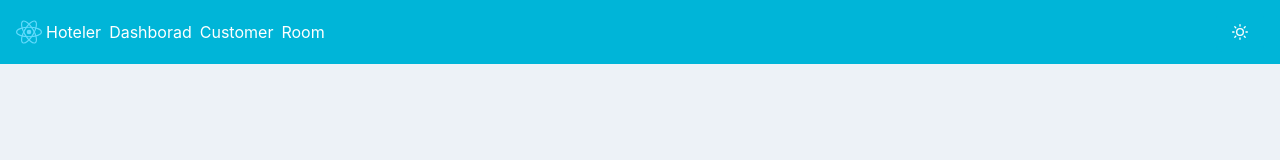
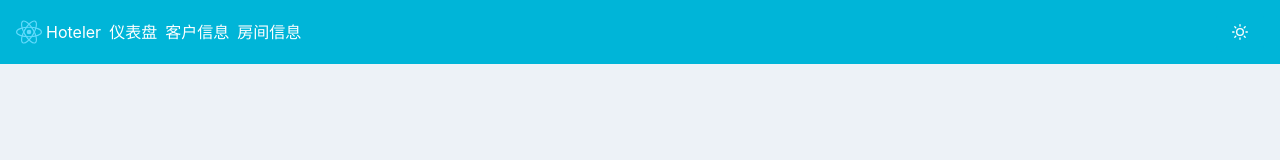
Before and after one commit to damingerdai/hoteler-web-react, a React (Create React App) app: page / in a window 1280 px wide. Shown: the top 160 px of the page. Built offline with nearby package versions, Linux system fonts and the light colour scheme.

Commit message:
refactor: rewrite routerlink to make sense

```diff
--- a/src/components/Navbar.tsx
+++ b/src/components/Navbar.tsx
@@ -11,6 +11,17 @@ const Navbar = () => {
   const { colorMode, toggleColorMode } = useColorMode();
   const isMobile = useBreakpointValue({ base: true, sm: false });
 
+  const routes = [{
+    to: '/dashboard',
+    name: '仪表盘',
+  }, {
+    to: '/customer',
+    name: '客户信息',
+  }, {
+    to: '/room',
+    name: '房间信息',
+  }];
+
   return (
     <>
       <Flex p='8px 16px' w='100%' color='white' bg='cyan.500' h={16} flexWrap='wrap' alignItems='center'>
@@ -18,9 +29,7 @@ const Navbar = () => {
         <Text ml='4px'>Hoteler</Text>
         {!isMobile && (
           <>
-            <RouterLink to='/dashboard' name='Dashborad' />
-            <RouterLink to='/customer' name='Customer' />
-            <RouterLink to='/room' name='Room' />
+            { routes.map((r) => <RouterLink key={r.to} to={r.to} name={r.name} />)}
           </>
         )}
 
@@ -33,9 +42,7 @@ const Navbar = () => {
       </Flex>
       { isMobile && (
         <Flex p='8px 16px' w='100%' color='white' bg='cyan.500' h={14} flexWrap='wrap' alignItems='center' justifyContent='space-around'>
-          <RouterLink to='/dashboard' name='Dashborad' />
-          <RouterLink to='/customer' name='Customer' />
-          <RouterLink to='/room' name='Room' />
+          { routes.map((r) => <RouterLink key={r.to} to={r.to} name={r.name} />)}
         </Flex>
       )}
     </>
--- a/src/components/RouterLink.tsx
+++ b/src/components/RouterLink.tsx
@@ -7,7 +7,6 @@ const RouterLink = ({ to, name }: { to: string, name: string }) => (
     ml={2}
     as={ReactLink}
     textDecoration='none'
-    minW='64px'
     cursor='pointer'
     _hover={{
       textDecoration: 'none',
```
